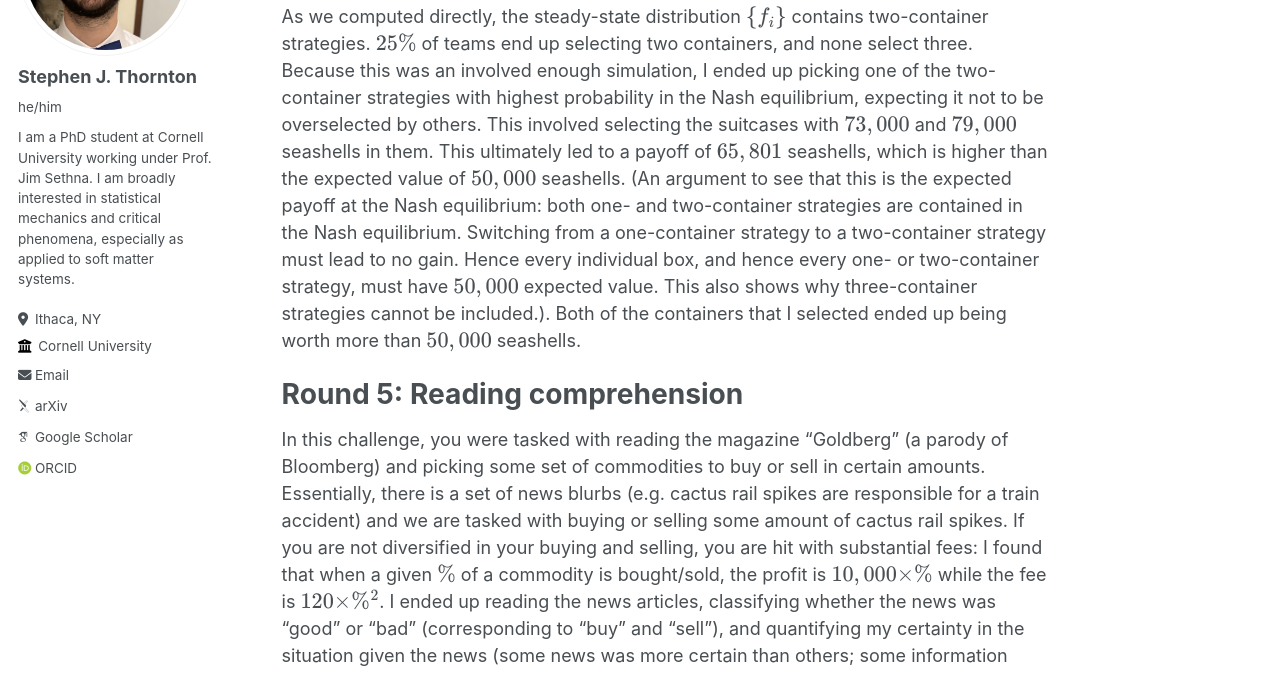
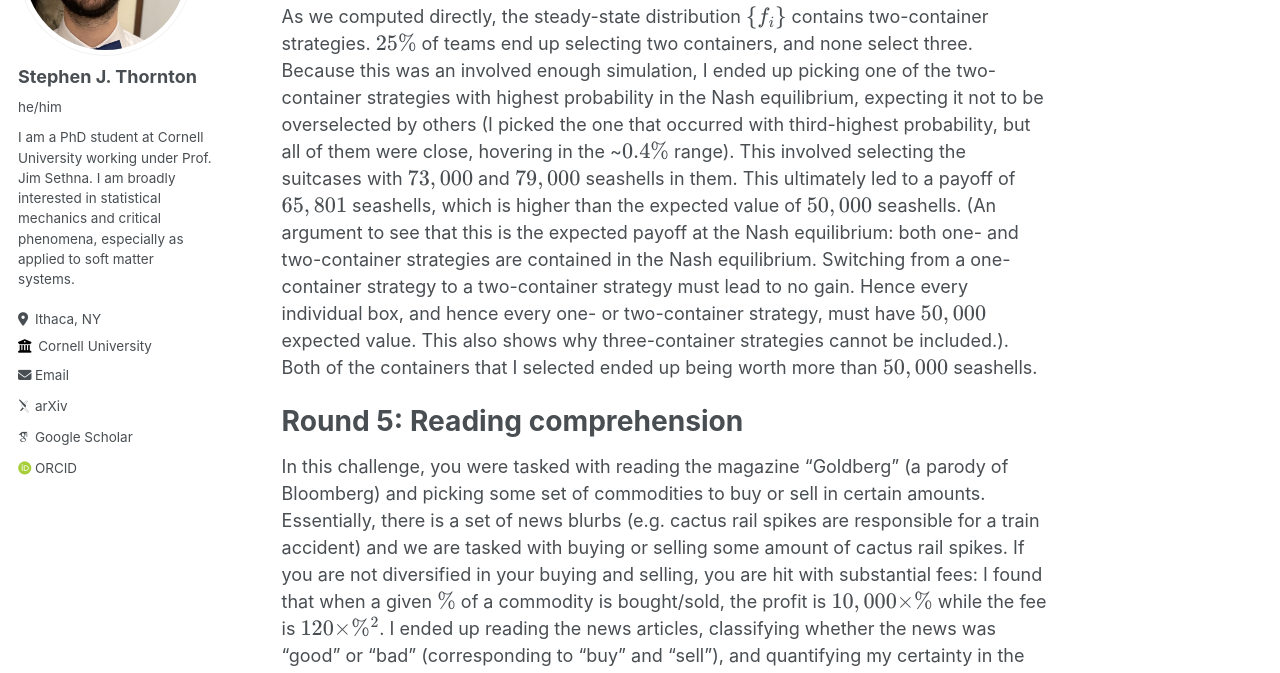
Before and after one commit to stephen-thornton/stephen-thornton.github.io, a Jekyll site: the page built from _miscellaneous/Prosperity.md, in a window 1280 px wide and 900 px high, scrolled down 8851 px, cut to the strip 227-900 px from the top of the window. Built offline with Jekyll 4.4.1, drawn with Linux system fonts in a browser that asks for light colours; some web fonts are replaced.

Commit message:
Update Prosperity.md

```diff
--- a/_miscellaneous/Prosperity.md
+++ b/_miscellaneous/Prosperity.md
@@ -144,7 +144,7 @@ so \\( N \\) becomes a parameter that controls the size of the perturbations to
 <iframe width="700" height="700" src="/images/0501NashConvergenceN100000.mp4" frameborder="0" allowfullscreen></iframe>
 
 
-As we computed directly, the steady-state distribution \\( \left\lbrace f_i\right\rbrace \\) contains two-container strategies. \\( 25\% \\) of teams end up selecting two containers, and none select three. Because this was an involved enough simulation, I ended up picking one of the two-container strategies with highest probability in the Nash equilibrium, expecting it not to be overselected by others. This involved selecting the suitcases with \\( 73,000 \\) and \\( 79,000 \\) seashells in them. This ultimately led to a payoff of \\( 65,801 \\) seashells, which is higher than the expected value of \\( 50,000 \\) seashells. (An argument to see that this is the expected payoff at the Nash equilibrium: both one- and two-container strategies are contained in the Nash equilibrium. Switching from a one-container strategy to a two-container strategy must lead to no gain. Hence every individual box, and hence every one- or two-container strategy, must have \\( 50,000 \\) expected value. This also shows why three-container strategies cannot be included.). Both of the containers that I selected ended up being worth more than \\( 50,000 \\) seashells.
+As we computed directly, the steady-state distribution \\( \left\lbrace f_i\right\rbrace \\) contains two-container strategies. \\( 25\% \\) of teams end up selecting two containers, and none select three. Because this was an involved enough simulation, I ended up picking one of the two-container strategies with highest probability in the Nash equilibrium, expecting it not to be overselected by others (I picked the one that occurred with third-highest probability, but all of them were close, hovering in the ~\\( 0.4 \\)\\( \% \\) range). This involved selecting the suitcases with \\( 73,000 \\) and \\( 79,000 \\) seashells in them. This ultimately led to a payoff of \\( 65,801 \\) seashells, which is higher than the expected value of \\( 50,000 \\) seashells. (An argument to see that this is the expected payoff at the Nash equilibrium: both one- and two-container strategies are contained in the Nash equilibrium. Switching from a one-container strategy to a two-container strategy must lead to no gain. Hence every individual box, and hence every one- or two-container strategy, must have \\( 50,000 \\) expected value. This also shows why three-container strategies cannot be included.). Both of the containers that I selected ended up being worth more than \\( 50,000 \\) seashells.
 
 # Round 5: Reading comprehension
 
```
